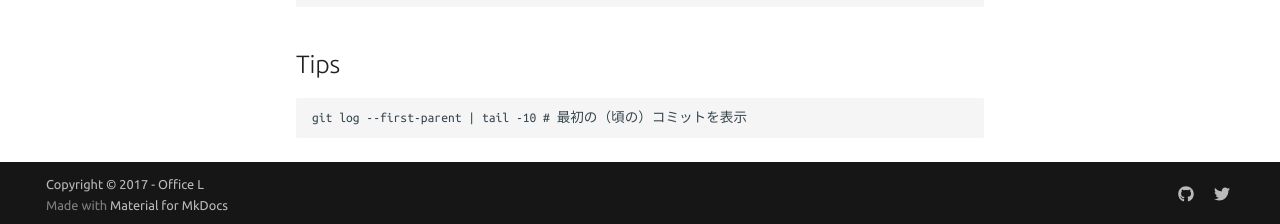
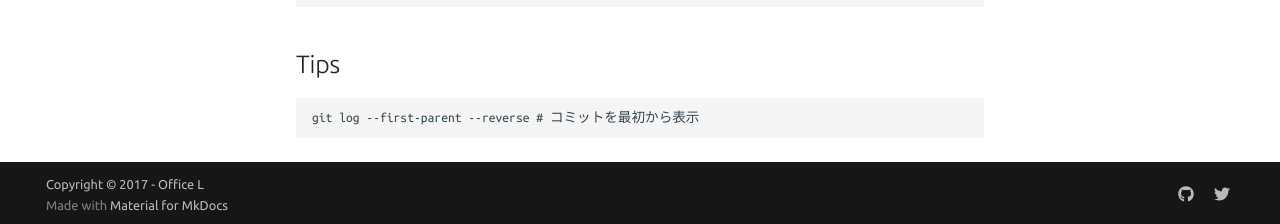
Before and after one commit to officel/notes, an MkDocs documentation site: the page built from docs/tools/git.md, in a window 1280 px wide and 1250 px high. Shown: the part 1023-1247 px from the top of the window. Built offline with MkDocs 1.6.1 and Material for MkDocs 9.7.7, drawn with Linux system fonts in a browser that asks for light colours; comment, search, counter and statistics services are not loaded.

Commit message:
git log --first-parent --reverse
リバースさせたほうが順番に見えるので便利

````diff
--- a/docs/tools/git.md
+++ b/docs/tools/git.md
@@ -49,5 +49,5 @@ git commit --allow-empty -m "resolve #xx" # ブランチ作業で空コミット
 ## Tips
 
 ```
-git log --first-parent | tail -10 # 最初の（頃の）コミットを表示
+git log --first-parent --reverse # コミットを最初から表示
 ```
````
